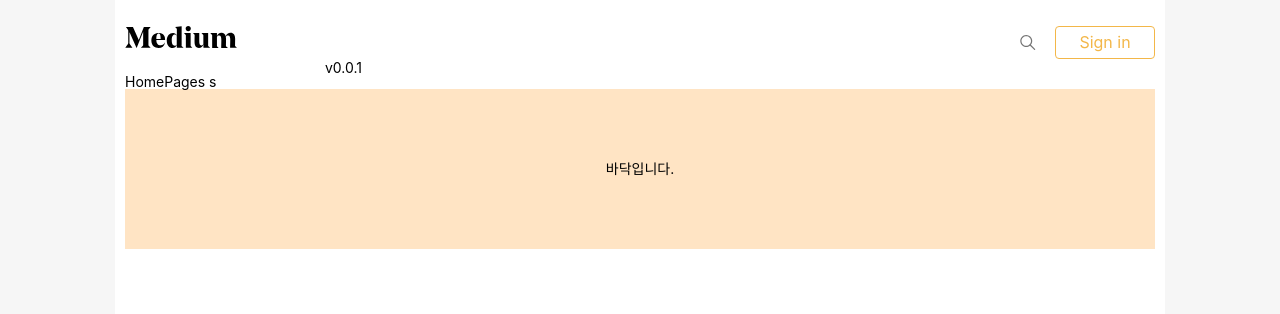
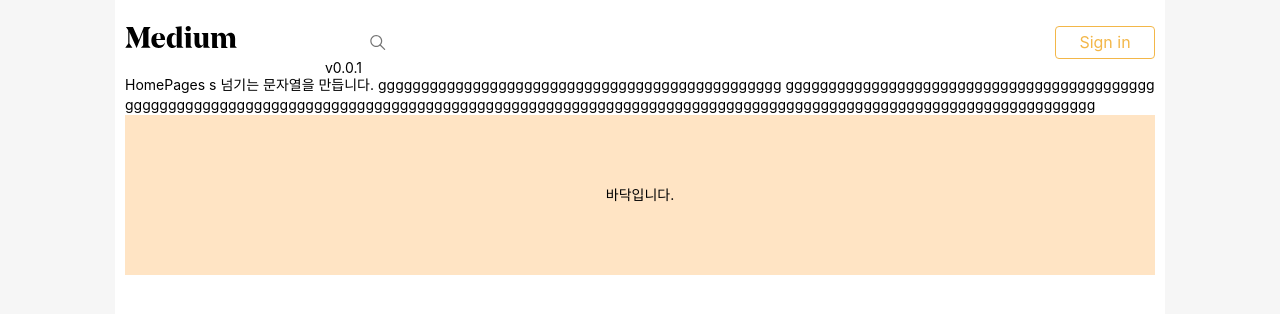
Before and after one commit to lgance/webToy, a React (Create React App) app in the folder FE/toy-fe/: page / in a window 1280 px wide. Shown: the top 314 px of the page. Built offline with nearby package versions, Linux system fonts and the light colour scheme.

Commit message:
벌써부터 refactoring

```diff
--- a/FE/toy-fe/src/components/common/BlogHeader/BlogHeader.scss
+++ b/FE/toy-fe/src/components/common/BlogHeader/BlogHeader.scss
@@ -49,7 +49,7 @@ $headerHeight:65px;
             // background-color:$violet;
             display:flex;
             flex-flow:nowrap row;
-            justify-content:flex-end;
+
             // stretch (default) align-items 의 default는 stretch 이므로 지정시 꽉차게 나옴
 
             align-items:center;
@@ -63,7 +63,7 @@ $headerHeight:65px;
                 display:flex;
                 align-items:center;
                 height:100px;
-                margin-right:15px;
+                // margin-right:15px;
                 .Search__icon{
                     fill:rgba(0,0,0,.54);
                     line-height:25px;
@@ -71,6 +71,10 @@ $headerHeight:65px;
 
                 }
             }
+            .button{
+                margin-left:auto;
+            }
+
 
         }
     }
--- a/FE/toy-fe/src/components/common/PageTemplate/PageTemplate.scss
+++ b/FE/toy-fe/src/components/common/PageTemplate/PageTemplate.scss
@@ -6,7 +6,17 @@
     padding:10px;
     background-color:#FFFFFF;
 
+    main{
+        display:inline-block;
+        line-height:20px;
+    }
 
-
+    main label{
+        // display:inline-block;
+        // vertical-align:2px
+        line-height:inherit;
+        word-break:break-all;
+        white-space:wrap;
+    }
 
 }
--- a/FE/toy-fe/src/pages/HomePage.js
+++ b/FE/toy-fe/src/pages/HomePage.js
@@ -10,7 +10,7 @@ import PageTemplate from 'components/common/PageTemplate';
 const HomePage = ()=>{
     return(
         <PageTemplate>
-                HomePages s
+                <label>HomePages s 넘기는 문자열을 만듭니다. ggggggggggggggggggggggggggggggggggggggggggggggg   gggggggggggggggggggggggggggggggggggggggggggggggggggggggggggggggggggggggggggggggggggggggggggggggggggggggggggggggggggggggggggggggggggggggggggggggggggggggggggg</label>
         </PageTemplate>
      )
 }
```
Also changed, not shown: 1 other file (tests, documents, lock files or other folders).
